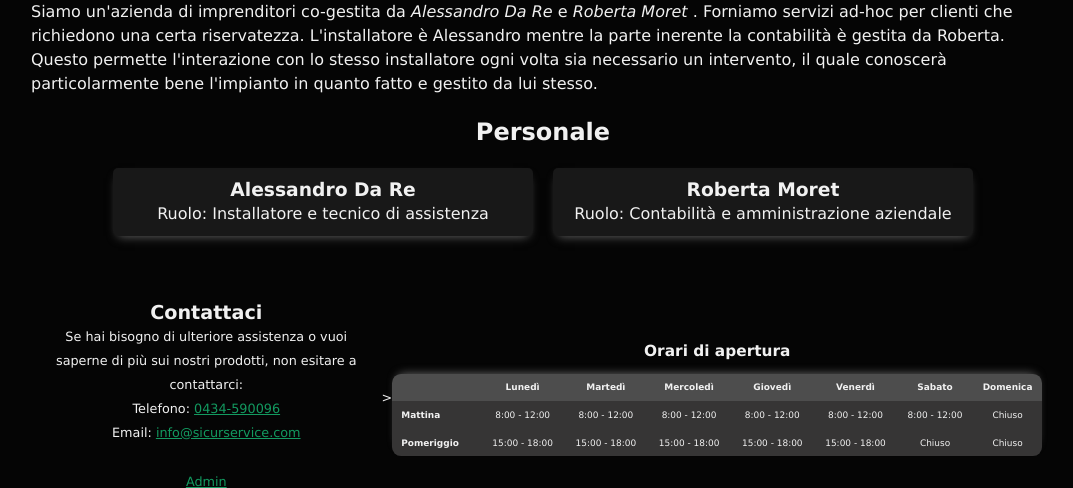
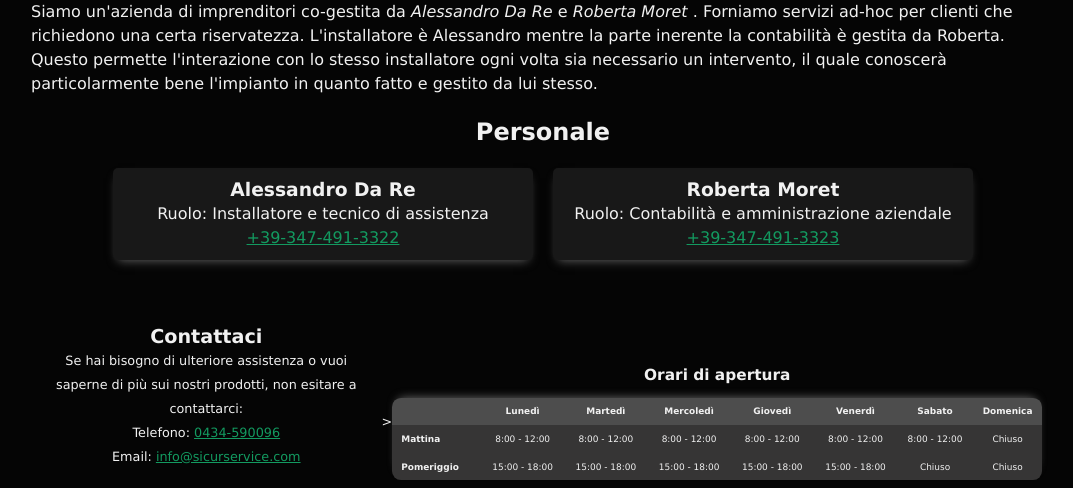
Before and after one commit to gdr00/progetto-tec, a PHP site: page /html/chiSiamo.html in a window 1280 px wide. Shown: the part 136-624 px from the top of the page, without its empty margins (97-1170 px from the left). Run offline with PHP 8.4, Linux system fonts and the light colour scheme.

Commit message:
updated chi siamo

```diff
--- a/css/style.css
+++ b/css/style.css
@@ -888,7 +888,3 @@ textarea {
   flex: 0 0 400px;
   text-align: center;
 }
-
-.numeroCellulare {
-  font-size: 1 em;
-}
--- a/html/chiSiamo.html
+++ b/html/chiSiamo.html
@@ -52,11 +52,13 @@
             <ul class ="cards">
                 <li>
                     <h3>Alessandro Da Re</h3>
-                    <p> <span class = "ruolo"> Ruolo:</span> Installatore e tecnico di assistenza </p>
+                    <p><span class = "ruolo"> Ruolo:</span> Installatore e tecnico di assistenza</p>
+                    <a href="tel:+393474913322">+39-347-491-3322</a>
                 </li>
                 <li>
                     <h3>Roberta Moret</h3>
-                    <p><span class = "ruolo">Ruolo:</span> Contabilità e amministrazione aziendale </p>
+                    <p><span class = "ruolo">Ruolo:</span> Contabilità e amministrazione aziendale</p>
+                    <a href="tel:+393474913323">+39-347-491-3323</a>
                 </li>
             </ul>
         </div>
```
